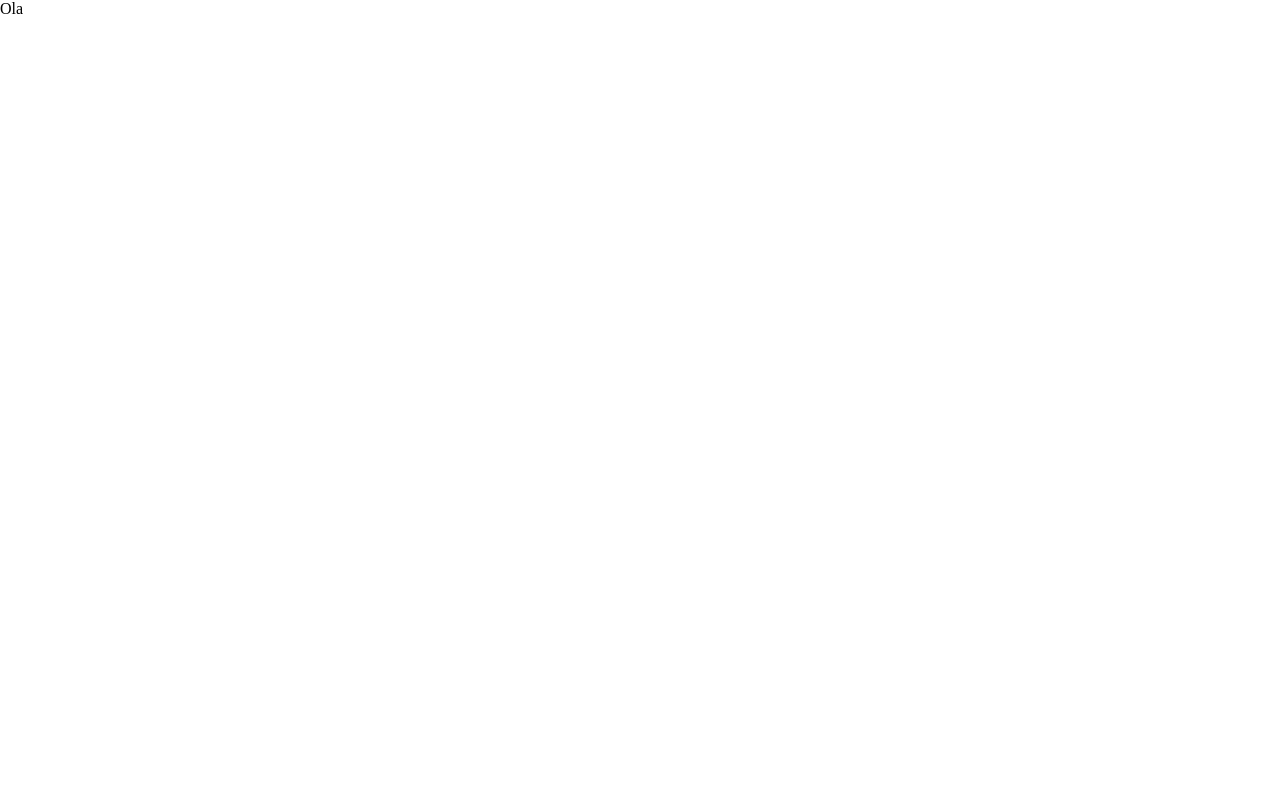
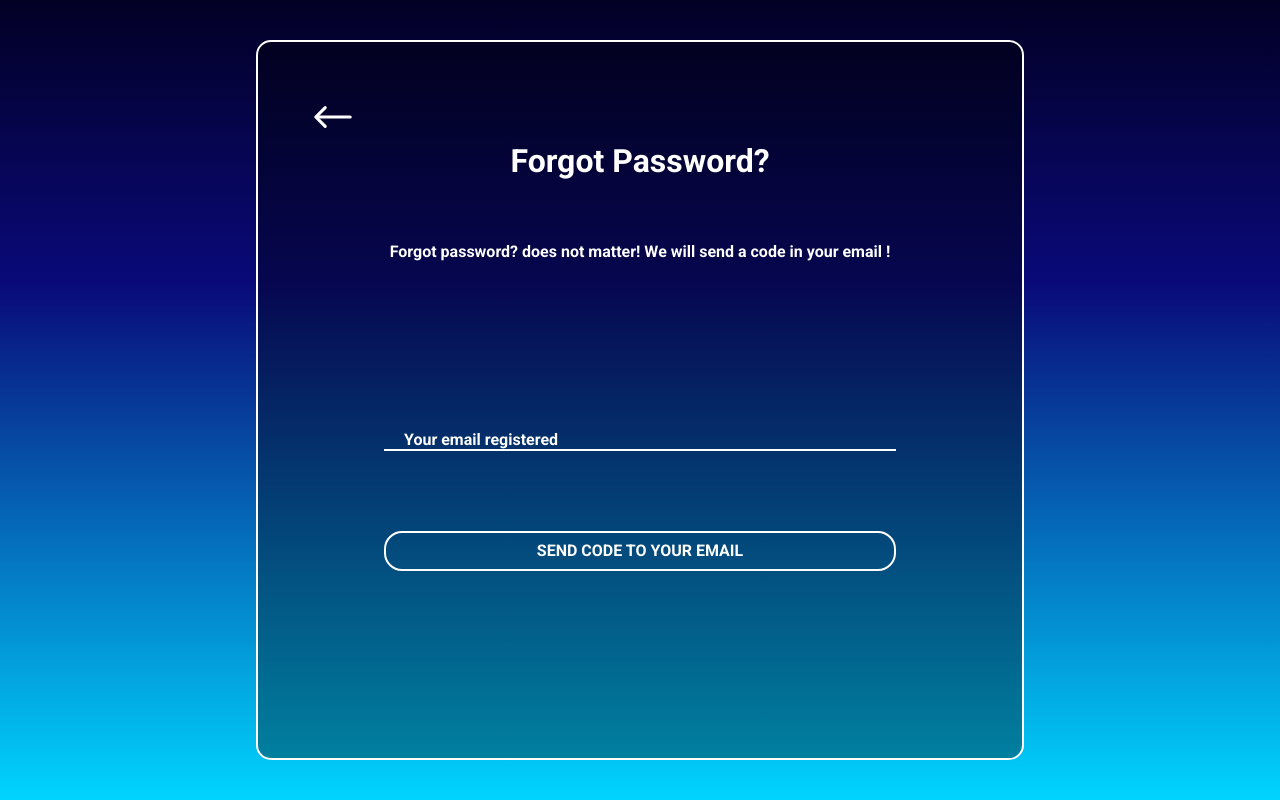
Before and after one commit to eulixir/Pc_Express_2.0, a React (Create React App) app in the folder web/: page /Entry/ForgotPassword in a window 1280 px wide. Built offline with nearby package versions, Linux system fonts and the light colour scheme.

Commit message:
Add forgot screen and fix css erros in other login pages

```diff
--- a/web/src/pages/Entry/ForgotPassword/index.tsx
+++ b/web/src/pages/Entry/ForgotPassword/index.tsx
@@ -1,5 +1,39 @@
 import React from 'react';
 
+import './styles/ForgotPassword.css';
+import { BsArrowLeft } from 'react-icons/bs';
+import { Link } from 'react-router-dom';
+
 export default function ForgotPassword() {
-  return <div className="apps">Ola</div>;
+  return (
+    <div className="background">
+      <div className="forgotBackground">
+        <div className="entryContainer">
+          <div className="GoBackEntryIcon">
+            <Link to="/Entry/Login">
+              <BsArrowLeft color="white" size={50} />
+            </Link>
+          </div>
+
+          <p>Forgot Password?</p>
+          <h6>
+            Forgot password? does not matter! We will send a code in your email
+            !
+          </h6>
+          <form action="" className="forgotInputs">
+            <input
+              type="email"
+              placeholder="Your email registered"
+              name=""
+              id=""
+            />
+
+            <Link to="/Entry/ChangePassword">
+              <input type="submit" value="SEND CODE TO YOUR EMAIL" />
+            </Link>
+          </form>
+        </div>
+      </div>
+    </div>
+  );
 }
--- a/web/src/pages/Entry/ForgotPassword/styles/ForgotPassword.css
+++ b/web/src/pages/Entry/ForgotPassword/styles/ForgotPassword.css
@@ -0,0 +1,160 @@
+.forgotBackground H6 {
+  font: 700 1rem Roboto;
+  position: absolute;
+  top: 200px;
+  color: white;
+  width: 60vw;
+  text-align: center;
+}
+
+.forgotBackground {
+  width: 100vw;
+  height: 100vh;
+  display: flex;
+  align-items: center;
+  justify-content: center;
+
+  background: rgb(2, 0, 36);
+  background: linear-gradient(
+    180deg,
+    rgba(2, 0, 36, 1) 0%,
+    rgba(9, 9, 121, 1) 35%,
+    rgba(0, 212, 255, 1) 100%
+  );
+}
+
+.forgotBackground p {
+  font: 700 2rem Roboto;
+  position: absolute;
+  top: 100px;
+  color: white;
+}
+
+.forgotInputs {
+  display: flex;
+  flex-direction: column;
+  padding-top: 200px;
+}
+.showPassword {
+  margin-right: 20px;
+  position: absolute;
+  padding-bottom: 10px;
+  right: 10px;
+  margin-bottom: 100px;
+  cursor: pointer;
+  transition: 0.8s;
+}
+.showPassword:hover {
+  opacity: 70%;
+}
+
+.passwordContainer {
+  position: relative;
+}
+.forgotInputs input[type='password'],
+.forgotInputs input[type='email'] {
+  width: 80vw;
+  margin-bottom: 80px;
+  border-bottom: 2px solid white;
+  background-color: rgba(0, 0, 0, 0);
+  border-top: none;
+  border-left: none;
+  border-right: none;
+  outline: none;
+  font: 700 1rem Roboto;
+  color: white;
+  padding-left: 20px;
+  transition: 0.8s;
+}
+
+.forgotInputs input[type='password']:focus,
+.forgotInputs input[type='email']:focus {
+  border: 2px solid rgb(182, 182, 182);
+  border-top: none;
+  border-left: none;
+  border-right: none;
+}
+
+.forgotInputs input[type='password']::placeholder,
+.forgotInputs input[type='email']::placeholder {
+  color: white;
+  transition: 0.8s;
+}
+
+.forgotInputs input[type='password']:focus::placeholder,
+.forgotInputs input[type='email']:focus::placeholder {
+  opacity: 40%;
+}
+
+.forgotInputs input[type='submit'] {
+  width: 80vw;
+  height: 40px;
+  border-radius: 18px;
+  border: 2px solid white;
+  background-color: rgba(255, 255, 255, 0);
+  outline: none;
+  color: white;
+  cursor: pointer;
+  font: 700 1rem Roboto;
+  transition: 0.8s;
+}
+
+.forgotInputs input[type='submit']:hover {
+  background-color: white;
+  color: black;
+}
+
+.forgotLinks {
+  color: white;
+  height: 20vh;
+  display: flex;
+  flex-direction: row;
+  margin-top: 20px;
+  width: 90vw;
+  border-top: none;
+  display: flex;
+  align-items: center;
+  padding-top: 100px;
+  justify-content: space-around;
+}
+
+.forgotLinks a {
+  margin-top: 10px;
+}
+
+.forgotLinks a:hover {
+  opacity: 70%;
+}
+
+@media (min-width: 600px) {
+  .forgotLinks {
+    width: 80vw;
+  }
+  .forgotInputs input[type='password'],
+  .forgotInputs input[type='email'],
+  .forgotInputs input[type='submit'] {
+    width: 60vw;
+  }
+}
+
+@media (min-width: 700px) {
+  .forgotLinks {
+    width: 60vw;
+  }
+  .forgotInputs input[type='password'],
+  .forgotInputs input[type='email'],
+  .forgotInputs input[type='submit'] {
+    width: 40vw;
+  }
+}
+
+@media (min-width: 1000px) {
+  .forgotLinks {
+    width: 40vw;
+  }
+  .forgotInputs input[type='password'],
+  .forgotInputs input[type='email'],
+  .forgotInputs input[type='submit'] {
+    width: 40vw;
+  }
+}
--- a/web/src/pages/Entry/Login/index.tsx
+++ b/web/src/pages/Entry/Login/index.tsx
@@ -27,7 +27,7 @@ export default function Login() {
             <input type="submit" value="LOGIN" />
           </form>
           <div className="loginLinks">
-            <Link to="/Entry/ChangePassword">Forgot Your Password?</Link>
+            <Link to="/Entry/ForgotPassword">Forgot Your Password?</Link>
             <Link to="/Entry/Register">Don't Have Register?</Link>
           </div>
         </div>
--- a/web/src/pages/Entry/Login/styles/Login.css
+++ b/web/src/pages/Entry/Login/styles/Login.css
@@ -4,15 +4,14 @@
   display: flex;
   align-items: center;
   justify-content: center;
-  background-image: url(../../../../assets/wall-login.jpg);
-  background-size: cover;
-  /* background: rgb(2, 0, 36);
+
+  background: rgb(2, 0, 36);
   background: linear-gradient(
     180deg,
     rgba(2, 0, 36, 1) 0%,
     rgba(9, 9, 121, 1) 35%,
     rgba(0, 212, 255, 1) 100%
-  ); */
+  );
 }
 
 .loginBackground p {
--- a/web/src/pages/Entry/Register/index.tsx
+++ b/web/src/pages/Entry/Register/index.tsx
@@ -1,6 +1,6 @@
 import React from 'react';
 import './styles/Register.css';
-import { BsEyeSlash } from 'react-icons/bs';
+
 import { BsArrowLeft } from 'react-icons/bs';
 import { Link } from 'react-router-dom';
 
@@ -10,7 +10,7 @@ export default function Register() {
       <div className="registerBackground">
         <div className="entryContainer">
           <div className="GoBackEntryIcon">
-            <Link to="/">
+            <Link to="/Entry/Login">
               <BsArrowLeft color="white" size={50} />
             </Link>
           </div>
--- a/web/src/pages/Entry/Register/styles/Register.css
+++ b/web/src/pages/Entry/Register/styles/Register.css
@@ -4,15 +4,14 @@
   display: flex;
   align-items: center;
   justify-content: center;
-  background-image: url(../../../../assets/wall-login.jpg);
-  background-size: cover;
-  /* background: rgb(2, 0, 36);
+
+  background: rgb(2, 0, 36);
   background: linear-gradient(
     180deg,
     rgba(2, 0, 36, 1) 0%,
     rgba(9, 9, 121, 1) 35%,
     rgba(0, 212, 255, 1) 100%
-  ); */
+  );
 }
 
 .registerBackground p {
@@ -139,7 +138,8 @@
   }
   .registerInputs input[type='password'],
   .registerInputs input[type='email'],
-  .registerInputs input[type='submit'] {
+  .registerInputs input[type='submit'],
+  .registerInputs input[type='text'] {
     width: 40vw;
   }
 }
@@ -150,7 +150,8 @@
   }
   .registerInputs input[type='password'],
   .registerInputs input[type='email'],
-  .registerInputs input[type='submit'] {
+  .registerInputs input[type='submit'],
+  .registerInputs input[type='text'] {
     width: 40vw;
   }
 }
```
